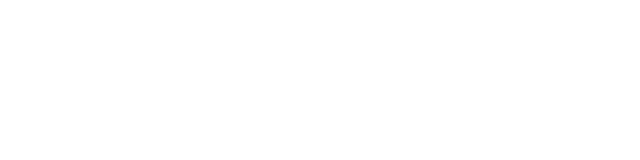
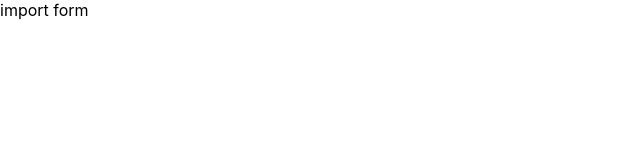
Before and after one commit to ChrisBaum89/rails-react-practice-1, a React (Create React App) app in the folder react-frontend-1/: page / in a window 1280 px wide. Shown: the top 160 px of the page, without its empty margins (0-640 px from the left). Built offline with nearby package versions, Linux system fonts and the light colour scheme.

Commit message:
added InputForm component

```diff
--- a/react-frontend-1/src/containers/ItemContainer.js
+++ b/react-frontend-1/src/containers/ItemContainer.js
@@ -1,10 +1,12 @@
 import React from 'react';
+import InputForm from '../components/InputForm';
 
 function ItemContainer() {
 
     return(
         <div>
             {/* input form */}
+            <InputForm />
             {/* list of items */}
         </div>
     )
```
